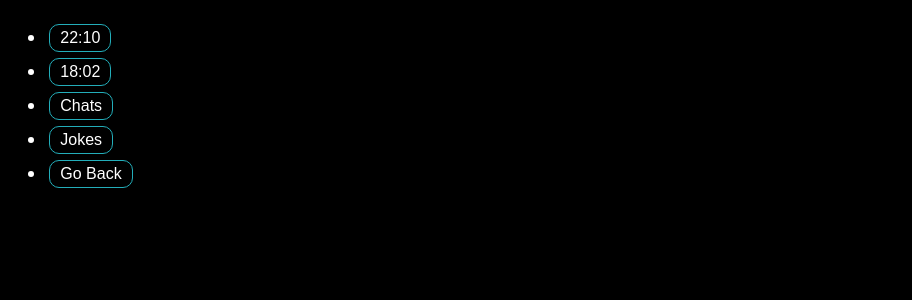
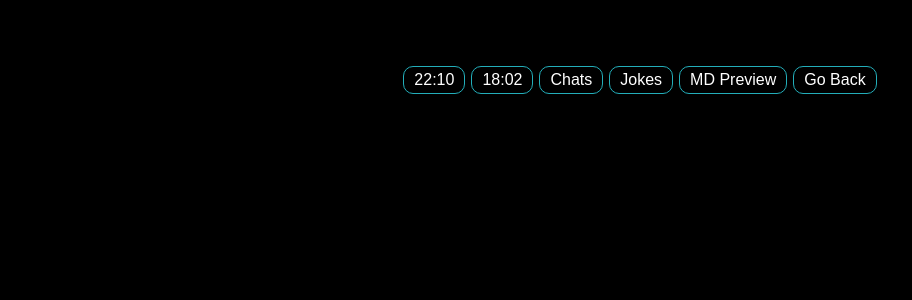
Before and after one commit to nuoxoxo/gig, a React (Vite) app: page / in a window 1280 px wide. Shown: the top 300 px of the page, without its empty margins (0-912 px from the left). Built offline with nearby package versions, Linux system fonts and the light colour scheme; no server answers.

Commit message:
gig : + Markdown previewer

```diff
--- a/src/App.tsx
+++ b/src/App.tsx
@@ -3,6 +3,7 @@ import Route1802 from "./Routes/Route1802"
 import Route2210 from "./Routes/Route2210"
 import RouteCats from "./Routes/RouteCats"
 import RouteJoke from "./Routes/RouteJoke"
+import RouteMark from "./Routes/RouteMark"
 
 //  make `Route` the new typedef
 type TargetRoute = React.FC
@@ -13,6 +14,7 @@ const routes: { [key: string]: TargetRoute } = {
   '1802': Route1802,
   'cats': RouteCats,
   'dadj': RouteJoke,
+  'mark': RouteMark,
 }
 
 //  default route onload
@@ -28,15 +30,16 @@ var App = () => {
   const TargetRoute = routes[route]
   return (
     <>
-      <nav>
+      <div className='nav'>
         <ul>
           <li><button onClick={()=>handleSetRoute('2210')}>22:10</button></li>
           <li><button onClick={()=>handleSetRoute('1802')}>18:02</button></li>
           <li><button onClick={()=>handleSetRoute('cats')}>Chats</button></li>
           <li><button onClick={()=>handleSetRoute('dadj')}>Jokes</button></li>
+          <li><button onClick={()=>handleSetRoute('mark')}>MD Preview</button></li>
           <li><button onClick={()=>window.location.href='https://nuoxoxo.github.io'}>Go Back</button></li>
         </ul>
-      </nav>
+      </div>
       { routes.hasOwnProperty(route) ? <TargetRoute /> : null }
     </>
   )
--- a/src/Routes/FetchData.tsx
+++ /dev/null
@@ -1,11 +0,0 @@
-export const FetchData = async ( path: string ): Promise<string[]> => {
-  try {
-    const resp = await fetch( path )
-    const text = await resp.text()
-    const raws: string[] = text.trim().split('\n')
-    return raws
-  } catch (error: any) {
-    console.error("Error fetching data: ", error)
-    throw error
-  }
-}
--- a/src/Routes/Route1802.tsx
+++ b/src/Routes/Route1802.tsx
@@ -1,5 +1,5 @@
 import { useState, useEffect } from 'react'
-import { FetchData } from './FetchData'
+import { FetchData } from './Helpers'
 
 const path =
   'https://raw.githubusercontent.com/nuoxoxo/in/main/1802.in'
--- a/src/Routes/Route2113.tsx
+++ b/src/Routes/Route2113.tsx
@@ -1,5 +1,5 @@
 import { useState, useEffect } from 'react'
-import { FetchData } from './FetchData'
+import { FetchData } from './Helpers'
 
 const path =
   'https://raw.githubusercontent.com/nuoxoxo/in/main/2113.in'
--- a/src/Routes/Route2210.tsx
+++ b/src/Routes/Route2210.tsx
@@ -1,5 +1,5 @@
 import { useState, useEffect } from 'react'
-import { FetchData } from './FetchData'
+import { FetchData } from './Helpers'
 
 const path =
   'https://raw.githubusercontent.com/nuoxoxo/in/main/2210.in'
--- a/src/Routes/RouteJoke.tsx
+++ b/src/Routes/RouteJoke.tsx
@@ -1,7 +1,7 @@
 import { useState, useEffect } from 'react'
-import { FetchData } from './FetchData'
+import { FetchData } from './Helpers'
 
-function App() {
+var RouteJoke = () => {
 
   const path =
   'https://raw.githubusercontent.com/nuoxoxo/in/main/jokes.in'
@@ -61,4 +61,4 @@ function App() {
   )
 }
 
-export default App
+export default RouteJoke
```
